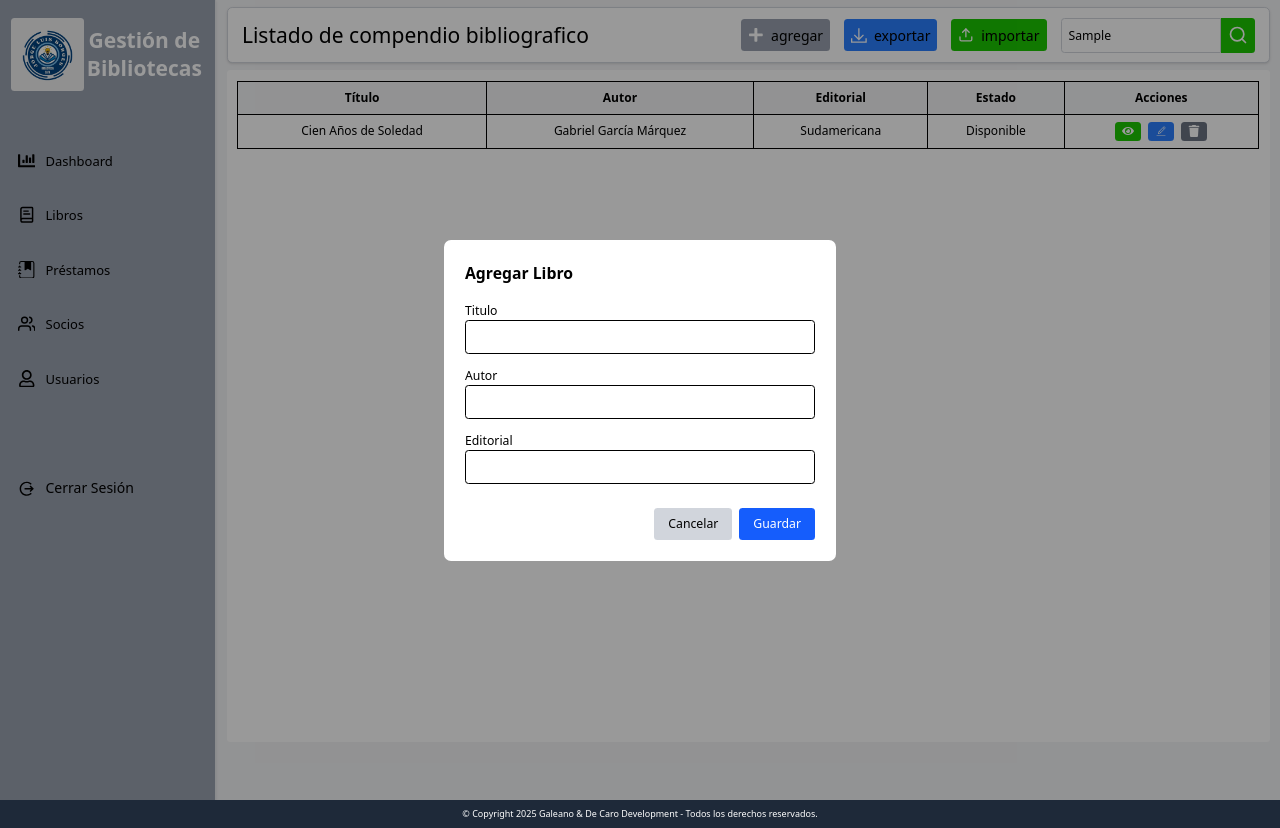
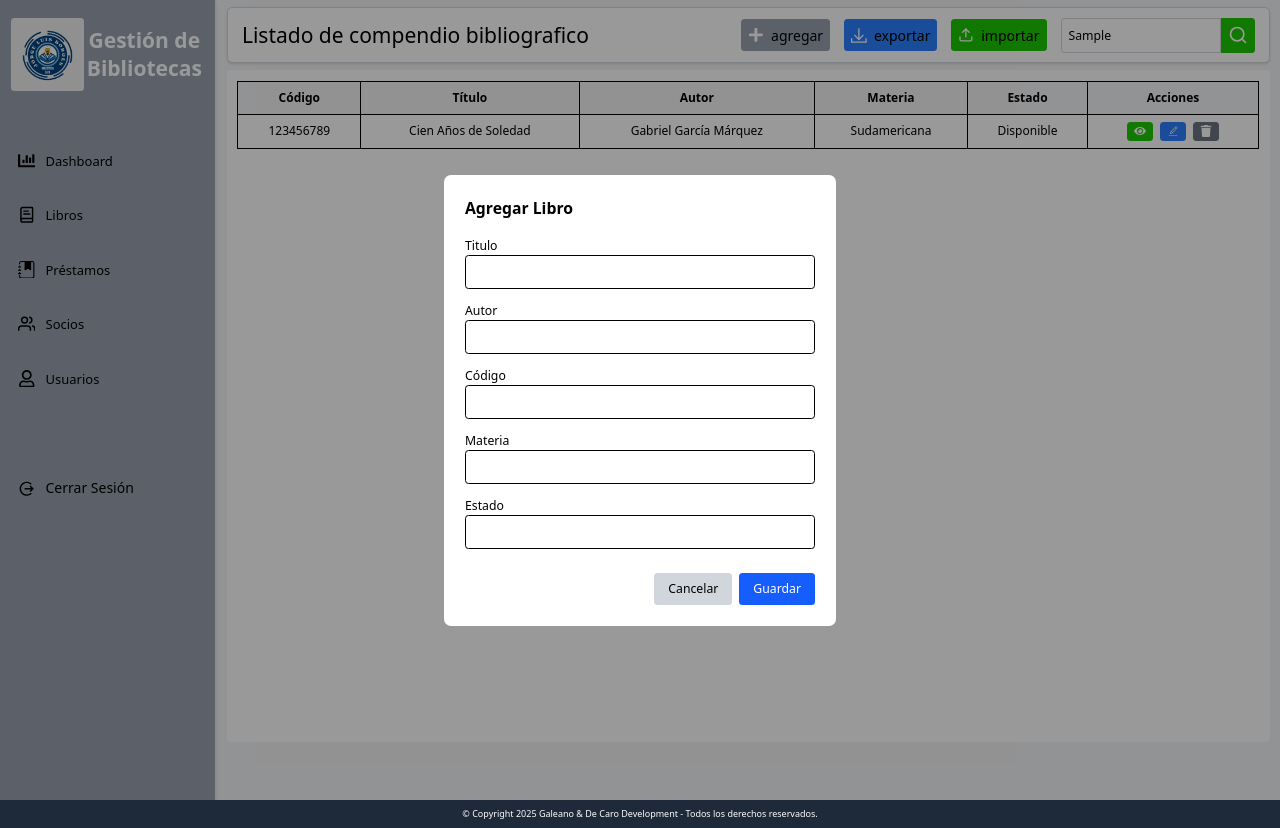
Before and after one commit to orianadecaro/gestion_bibliotecas, a React (Vite) app: page /admin/book in a window 1280 px wide. Both pictures are taken after typing "Sample" into the empty fields and a click on the button "agregar". Built offline with nearby package versions, Linux system fonts and the light colour scheme.

Commit message:
added label in form and table

```diff
--- a/src/page/admin/book/index.jsx
+++ b/src/page/admin/book/index.jsx
@@ -19,6 +19,7 @@ const BookList = () => {
       autor: "Gabriel García Márquez",
       editorial: "Sudamericana",
       estado: "Disponible",
+      codigo: "123456789",
     },
   ];
   const handleInputChange = (e) => {
@@ -60,9 +61,10 @@ const BookList = () => {
           <table className="w-full  table-auto rounded border text-[12px] border-gray-100">
             <thead>
               <tr className="bg-gray-100">
+                <th className="border p-2">Código</th>
                 <th className="border p-2">Título</th>
                 <th className="border p-2">Autor</th>
-                <th className="border p-2">Editorial</th>
+                <th className="border p-2">Materia</th>
                 <th className="border p-2">Estado</th>
                 <th className="border p-2">Acciones</th>
               </tr>
@@ -70,6 +72,7 @@ const BookList = () => {
             <tbody>
               {libro.map((libro, index) => (
                 <tr key={index} className="text-center">
+                  <td className="border p-2">{libro.codigo}</td>
                   <td className="border p-2">{libro.titulo}</td>
                   <td className="border p-2">{libro.autor}</td>
                   <td className="border p-2">{libro.editorial}</td>
@@ -114,10 +117,32 @@ const BookList = () => {
                   />
                 </div>
                 <div>
-                  <label className="text-sm font-medium">Editorial</label>
+                  <label className="text-sm font-medium">Código</label>
                   <input
                     type="text"
-                    name="Editorial"
+                    name="Codigo"
+                    value={newUser.Perfil}
+                    onChange={handleInputChange}
+                    className="w-full border p-2 rounded text-sm"
+                    required
+                  />
+                </div>
+                <div>
+                  <label className="text-sm font-medium">Materia</label>
+                  <input
+                    type="text"
+                    name="Codigo"
+                    value={newUser.Perfil}
+                    onChange={handleInputChange}
+                    className="w-full border p-2 rounded text-sm"
+                    required
+                  />
+                </div>
+                <div>
+                  <label className="text-sm font-medium">Estado</label>
+                  <input
+                    type="text"
+                    name="Codigo"
                     value={newUser.Perfil}
                     onChange={handleInputChange}
                     className="w-full border p-2 rounded text-sm"
--- a/src/page/admin/dashboard/index.jsx
+++ b/src/page/admin/dashboard/index.jsx
@@ -41,7 +41,6 @@ const Dashboard = () => {
     <div className="h-full w-full px-3 py-2">
       <HeaderTable title="Dashboard" />
       <div className="bg-white flex items-center justify-center my-2 p-3 rounded h-[84vh] w-full">
-        {" "}
         <canvas id="myPieChart" width="400" height="400"></canvas>
       </div>
     </div>
--- a/src/page/admin/lending/index.jsx
+++ b/src/page/admin/lending/index.jsx
@@ -15,8 +15,9 @@ const LendingList = () => {
     {
       titulo: "Cien Años de Soledad",
       autor: "Gabriel García Márquez",
-      editorial: "10/04/25",
+      fecha: "10/04/25",
       estado: "Reservado",
+      codigo: "123456789",
     },
   ];
   const handleInputChange = (e) => {
@@ -49,6 +50,7 @@ const LendingList = () => {
         <table className="w-full  table-auto rounded border text-[12px] border-gray-100">
           <thead>
             <tr className="bg-gray-100">
+              <th className="border p-2">Código</th>
               <th className="border p-2">Título</th>
               <th className="border p-2">Socio</th>
               <th className="border p-2">Fecha</th>
@@ -59,9 +61,10 @@ const LendingList = () => {
           <tbody>
             {libro.map((libro, index) => (
               <tr key={index} className="text-center">
+                <td className="border p-2">{libro.codigo}</td>
                 <td className="border p-2">{libro.titulo}</td>
                 <td className="border p-2">{libro.autor}</td>
-                <td className="border p-2">{libro.editorial}</td>
+                <td className="border p-2">{libro.fecha}</td>
                 <td className="border p-2">{libro.estado}</td>
                 <td className="border p-2">
                   <ActionsTable
@@ -94,9 +97,20 @@ const LendingList = () => {
                 />
               </div>
               <div>
+                <label className="text-sm font-medium">Codigo</label>
+                <input
+                  type="text"
+                  name="Titulo"
+                  value={newUser.Nombre}
+                  onChange={handleInputChange}
+                  className="w-full border p-2 rounded text-sm"
+                  required
+                />
+              </div>
+              <div>
                 <label className="text-sm font-medium">Socio</label>
                 <input
-                  type="email"
+                  type="text"
                   name="Socio"
                   value={newUser.Email}
                   onChange={handleInputChange}
@@ -108,6 +122,17 @@ const LendingList = () => {
                 <label className="text-sm font-medium">Fecha</label>
                 <input
                   type="datetime-local"
+                  name="Fecha"
+                  value={newUser.Perfil}
+                  onChange={handleInputChange}
+                  className="w-full border p-2 rounded text-sm"
+                  required
+                />
+              </div>
+              <div>
+                <label className="text-sm font-medium">Estado</label>
+                <input
+                  type="text"
                   name="Fecha"
                   value={newUser.Perfil}
                   onChange={handleInputChange}
--- a/src/page/admin/socio/index.jsx
+++ b/src/page/admin/socio/index.jsx
@@ -113,6 +113,17 @@ const SocioList = () => {
                   required
                 />
               </div>
+              <div>
+                <label className="text-sm font-medium">Estado</label>
+                <input
+                  type="text"
+                  name="Fecha"
+                  value={newUser.Perfil}
+                  onChange={handleInputChange}
+                  className="w-full border p-2 rounded text-sm"
+                  required
+                />
+              </div>
               <div className="flex justify-end gap-2 pt-4">
                 <button
                   type="button"
--- a/src/page/admin/user/index.jsx
+++ b/src/page/admin/user/index.jsx
@@ -118,6 +118,17 @@ const UserList = () => {
                   required
                 />
               </div>
+              <div>
+                <label className="text-sm font-medium">Estado</label>
+                <input
+                  type="text"
+                  name="Fecha"
+                  value={newUser.Perfil}
+                  onChange={handleInputChange}
+                  className="w-full border p-2 rounded text-sm"
+                  required
+                />
+              </div>
               <div className="flex justify-end gap-2 pt-4">
                 <button
                   type="button"
```
